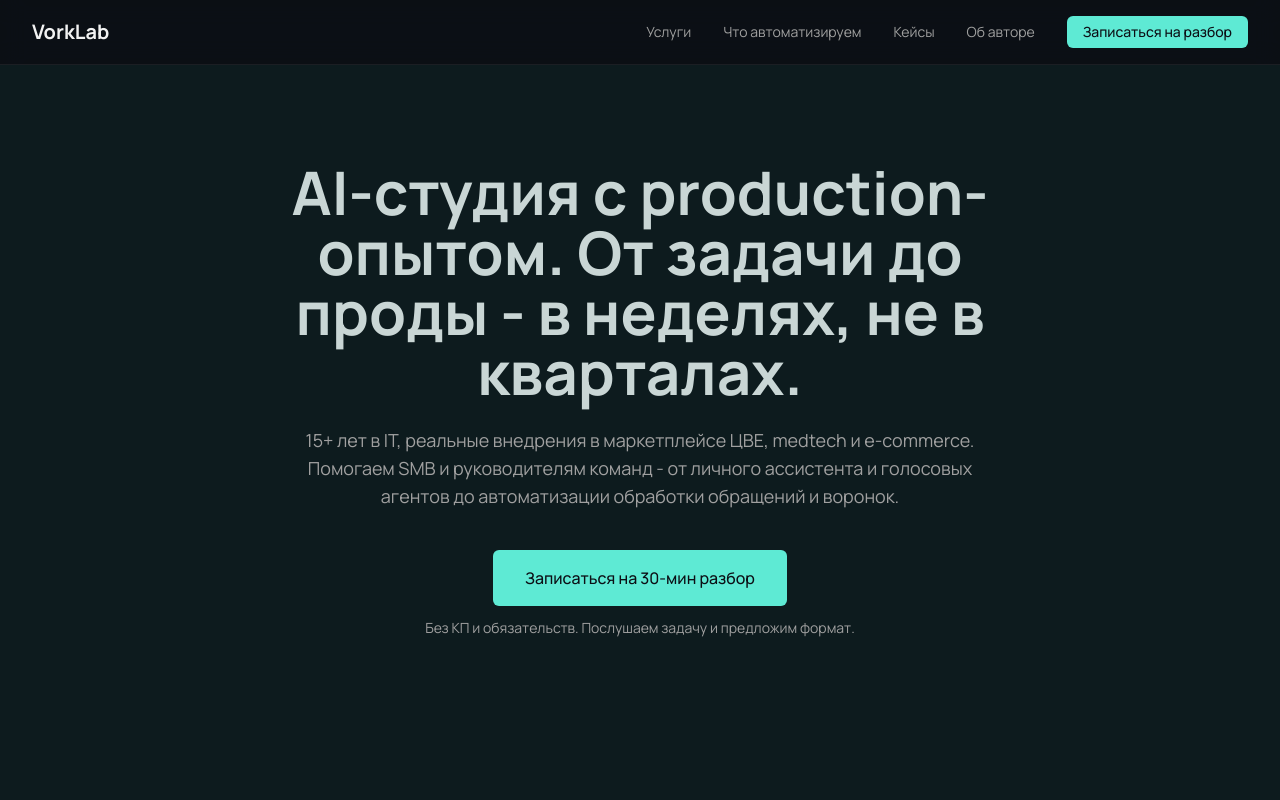
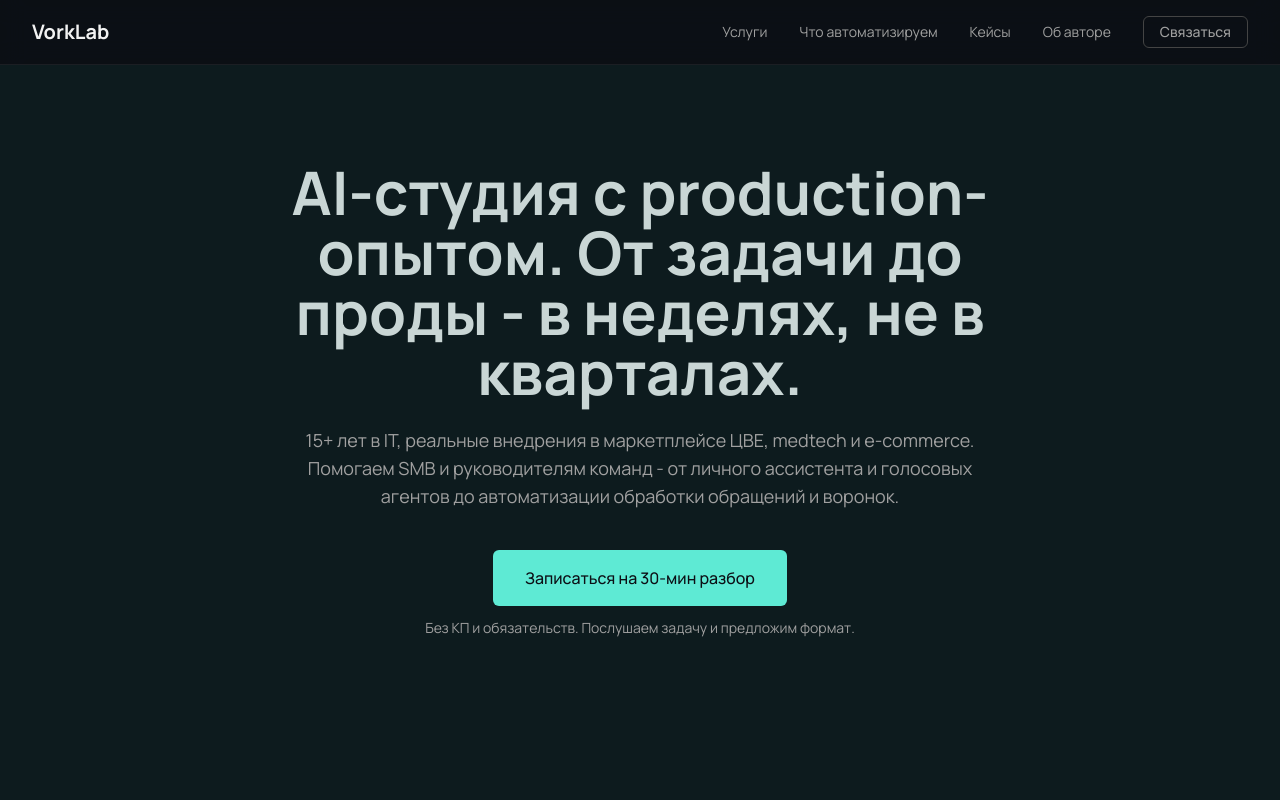
Before and after one commit to apovalov/vorklab, a Next.js app: page / in a window 1280 px wide. Shown: the top 800 px of the page. Built offline with nearby package versions, Linux system fonts and the light colour scheme.

Commit message:
refactor(navbar): outline contact link instead of duplicate CTA

```diff
--- a/components/landing/Navbar.tsx
+++ b/components/landing/Navbar.tsx
@@ -3,7 +3,7 @@
 import { useState } from "react";
 import Link from "next/link";
 import { Menu, X } from "lucide-react";
-import { NAV_LINKS, CALENDLY_URL } from "@/lib/constants";
+import { NAV_LINKS } from "@/lib/constants";
 
 export function Navbar() {
   const [mobileOpen, setMobileOpen] = useState(false);
@@ -29,14 +29,12 @@ export function Navbar() {
                 {link.label}
               </Link>
             ))}
-            <a
-              href={CALENDLY_URL}
-              target="_blank"
-              rel="noopener noreferrer"
-              className="inline-flex items-center justify-center bg-[var(--vorklab-accent)] text-[var(--base-bg)] hover:brightness-110 transition-all duration-300 rounded-[var(--border-radius-main)] text-sm font-medium px-4 h-8"
+            <Link
+              href="/#contact"
+              className="inline-flex items-center justify-center border border-[var(--vorklab-card-border)] text-[var(--light-text)] hover:text-[var(--vorklab-accent)] hover:border-[var(--vorklab-accent)] transition-colors duration-300 rounded-[var(--border-radius-main)] text-sm font-medium px-4 h-8"
             >
-              Записаться на разбор
-            </a>
+              Связаться
+            </Link>
           </div>
 
           <button
@@ -60,14 +58,13 @@ export function Navbar() {
                 {link.label}
               </Link>
             ))}
-            <a
-              href={CALENDLY_URL}
-              target="_blank"
-              rel="noopener noreferrer"
-              className="inline-flex w-full items-center justify-center bg-[var(--vorklab-accent)] text-[var(--base-bg)] hover:brightness-110 transition-all duration-300 rounded-[var(--border-radius-main)] text-sm font-medium px-4 h-8"
+            <Link
+              href="/#contact"
+              onClick={() => setMobileOpen(false)}
+              className="inline-flex w-full items-center justify-center border border-[var(--vorklab-card-border)] text-[var(--light-text)] hover:text-[var(--vorklab-accent)] hover:border-[var(--vorklab-accent)] transition-colors duration-300 rounded-[var(--border-radius-main)] text-sm font-medium px-4 h-8"
             >
-              Записаться на разбор
-            </a>
+              Связаться
+            </Link>
           </div>
         )}
       </div>
```
